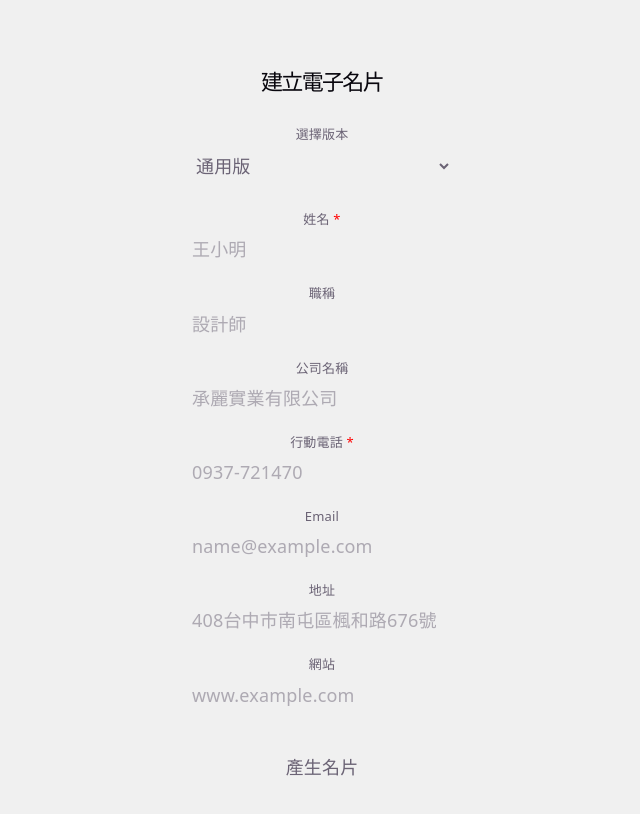
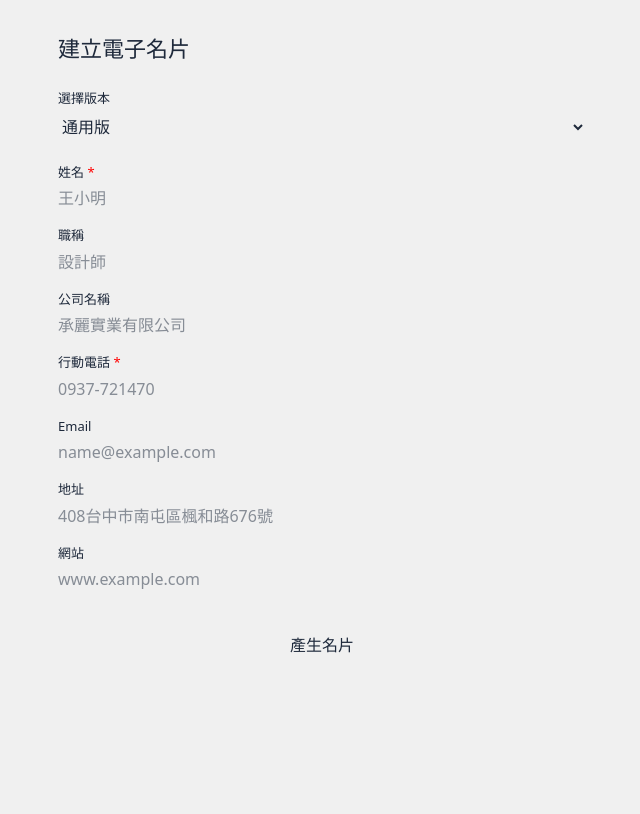
Before and after one commit to Tony191911/business-card, a React (Vite) app: page / in a window 1280 px wide. Shown: the top 814 px of the page, without its empty margins (318-958 px from the left). Built offline with nearby package versions, Linux system fonts and the light colour scheme.

Commit message:
新增wrapper, notfound

```diff
--- a/package.json
+++ b/package.json
@@ -16,6 +16,7 @@
     "react": "^19.2.6",
     "react-dom": "^19.2.6",
     "react-router-dom": "^7.16.0",
+    "styled-components": "^6.4.3",
     "tailwindcss": "^4.3.0"
   },
   "devDependencies": {
--- /dev/null
+++ b/src/assets/wrappers/PublicPages.js
@@ -0,0 +1,39 @@
+import styled from 'styled-components'
+
+const Wrapper = styled.div`
+  min-height: 100vh;
+  width: 100%;
+  background: #ffffff;
+  color: #1e293b;
+
+  .public-page-container {
+    position: relative;
+    display: flex;
+    min-height: 100vh;
+    width: 100%;
+    flex-direction: column;
+    overflow: hidden;
+    background: #ffffff;
+  }
+
+  .public-page-container.beige {
+    background: #f5f3f0;
+  }
+
+  @media (min-width: 1024px) {
+    display: flex;
+    align-items: center;
+    justify-content: center;
+    background: #f0f0f0;
+    padding: 40px 0;
+
+    .public-page-container {
+      min-height: 760px;
+      max-width: 430px;
+      border-radius: 16px;
+      box-shadow: 0 24px 60px rgba(0, 0, 0, 0.18);
+    }
+  }
+`
+
+export default Wrapper
--- /dev/null
+++ b/src/components/NotFound.jsx
@@ -0,0 +1,26 @@
+import { Link } from 'react-router-dom'
+
+function NotFound() {
+  return (
+    <div className="flex min-h-screen w-full items-center justify-center bg-[#f0f0f0] px-6">
+      <div className="rounded-2xl bg-white px-8 py-10 text-center shadow-sm">
+        <h1 className="text-lg font-semibold text-[#1A2B3C]">
+          找不到這張電子名片
+        </h1>
+
+        <p className="mt-3 text-sm text-[#677489]">
+          這張名片可能尚未發布、已封存，或網址輸入錯誤。
+        </p>
+
+        <Link
+          to="/"
+          className="mt-6 inline-flex rounded-xl border border-gray-200 px-5 py-3 text-sm text-[#475569] transition-colors hover:bg-gray-50"
+        >
+          返回首頁
+        </Link>
+      </div>
+    </div>
+  )
+}
+
+export default NotFound
--- /dev/null
+++ b/src/components/PublicActionBtn.jsx
@@ -0,0 +1,41 @@
+import { Link } from 'react-router-dom'
+
+function PublicActionBtn({
+  children,
+  icon,
+  onClick,
+  to,
+  variant = 'outline',
+  size = 'md',
+  className = '',
+}) {
+  const sizeClass = size === 'lg' ? 'py-4 text-[15px]' : 'py-3 text-[13px]'
+
+  const baseClass =
+    'flex items-center justify-center gap-2 rounded-xl tracking-wider transition-colors'
+
+  const variantClass =
+    variant === 'primary'
+      ? 'bg-[#1A2B3C] text-white hover:bg-[#24384d]'
+      : 'border border-gray-200 text-[#475569] hover:bg-gray-50'
+
+  const finalClass = `${baseClass} ${sizeClass} ${variantClass} ${className}`
+
+  if (to) {
+    return (
+      <Link to={to} className={finalClass}>
+        {icon}
+        <span>{children}</span>
+      </Link>
+    )
+  }
+
+  return (
+    <button type="button" onClick={onClick} className={finalClass}>
+      {icon}
+      <span>{children}</span>
+    </button>
+  )
+}
+
+export default PublicActionBtn
--- a/src/index.css
+++ b/src/index.css
@@ -1,113 +1,44 @@
 @import "tailwindcss";
-:root {
-  --text: #6b6375;
-  --text-h: #08060d;
-  --bg: #fff;
-  --border: #e5e4e7;
-  --code-bg: #f4f3ec;
-  --accent: #aa3bff;
-  --accent-bg: rgba(170, 59, 255, 0.1);
-  --accent-border: rgba(170, 59, 255, 0.5);
-  --social-bg: rgba(244, 243, 236, 0.5);
-  --shadow:
-    rgba(0, 0, 0, 0.1) 0 10px 15px -3px, rgba(0, 0, 0, 0.05) 0 4px 6px -2px;
 
-  --sans: system-ui, 'Segoe UI', Roboto, sans-serif;
-  --heading: system-ui, 'Segoe UI', Roboto, sans-serif;
-  --mono: ui-monospace, Consolas, monospace;
-
-  font: 18px/145% var(--sans);
-  letter-spacing: 0.18px;
-  color-scheme: light dark;
-  color: var(--text);
-  background: var(--bg);
-  font-synthesis: none;
-  text-rendering: optimizeLegibility;
-  -webkit-font-smoothing: antialiased;
-  -moz-osx-font-smoothing: grayscale;
-
-  @media (max-width: 1024px) {
-    font-size: 16px;
-  }
-}
-
-@media (prefers-color-scheme: dark) {
-  :root {
-    --text: #9ca3af;
-    --text-h: #f3f4f6;
-    --bg: #16171d;
-    --border: #2e303a;
-    --code-bg: #1f2028;
-    --accent: #c084fc;
-    --accent-bg: rgba(192, 132, 252, 0.15);
-    --accent-border: rgba(192, 132, 252, 0.5);
-    --social-bg: rgba(47, 48, 58, 0.5);
-    --shadow:
-      rgba(0, 0, 0, 0.4) 0 10px 15px -3px, rgba(0, 0, 0, 0.25) 0 4px 6px -2px;
-  }
-
-  #social .button-icon {
-    filter: invert(1) brightness(2);
-  }
+html,
+body,
+#root {
+  min-height: 100%;
+  margin: 0;
 }
 
 body {
-  margin: 0;
   background: #f0f0f0;
+  color: #1e293b;
+  font-family: system-ui, -apple-system, BlinkMacSystemFont, "Segoe UI", sans-serif;
+  -webkit-font-smoothing: antialiased;
+  -moz-osx-font-smoothing: grayscale;
 }
 
 #root {
-  width: 1126px;
-  max-width: 100%;
-  margin: 0 auto;
-  text-align: center;
-  border-inline: 1px solid var(--border);
-  min-height: 100svh;
-  display: flex;
-  flex-direction: column;
+  min-height: 100vh;
+}
+
+* {
   box-sizing: border-box;
 }
 
-h1,
-h2 {
-  font-family: var(--heading);
-  font-weight: 500;
-  color: var(--text-h);
+button,
+input,
+textarea,
+select {
+  font: inherit;
 }
 
-h1 {
-  font-size: 56px;
-  letter-spacing: -1.68px;
-  margin: 32px 0;
-  @media (max-width: 1024px) {
-    font-size: 36px;
-    margin: 20px 0;
-  }
+button {
+  cursor: pointer;
 }
-h2 {
-  font-size: 24px;
-  line-height: 118%;
-  letter-spacing: -0.24px;
-  margin: 0 0 8px;
-  @media (max-width: 1024px) {
-    font-size: 20px;
-  }
+
+a {
+  color: inherit;
+  text-decoration: none;
 }
+
 p {
   margin: 0;
 }
-
-code,
-.counter {
-  font-family: var(--mono);
-  display: inline-flex;
-  border-radius: 4px;
-  color: var(--text-h);
-}
-
-code {
-  font-size: 15px;
-  line-height: 135%;
-  padding: 4px 8px;
-  background: var(--code-bg);
-}
--- a/src/pages/CardPage.jsx
+++ b/src/pages/CardPage.jsx
@@ -1,6 +1,9 @@
 import { Link, useParams } from 'react-router-dom'
 import { Share2, Smartphone, UserCircle, UserPlus } from 'lucide-react'
 import { mockCards } from '../config/mockCards'
+import Wrapper from '../assets/wrappers/PublicPages'
+import PublicActionBtn from '../components/PublicActionBtn'
+import NotFound from '../components/NotFound'
 
 function CardPage() {
   const { slug } = useParams()
@@ -10,11 +13,7 @@ function CardPage() {
   )
 
   if (!data) {
-    return (
-      <div className="flex min-h-screen items-center justify-center text-gray-500">
-        找不到這張電子名片
-      </div>
-    )
+    return <NotFound />
   }
 
   const sortedServices = [...(data.services || [])].sort(
@@ -62,7 +61,7 @@ function CardPage() {
   }
 
   return (
-    <div className="flex min-h-screen w-full justify-center bg-white text-[#1E293B] lg:items-center lg:bg-[#f0f0f0] lg:py-10">
+    <Wrapper>
       <main className="relative flex min-h-screen w-full flex-col overflow-hidden bg-white lg:min-h-[760px] lg:max-w-[430px] lg:rounded-2xl lg:shadow-2xl">
         {/* 上半部：身份資訊 */}
         <section className="flex w-full flex-col items-center bg-[#F5F3EE] px-6 pb-12 pt-20 text-center">
@@ -171,26 +170,26 @@ function CardPage() {
 
           {/* 底部操作 */}
           <div className="mb-4 mt-12 flex w-full gap-4">
-            <button
+            <PublicActionBtn
               type="button"
               onClick={handleAddContact}
               className="flex flex-1 items-center justify-center gap-2 rounded-xl border border-gray-200 py-3 text-[#475569] transition-colors hover:bg-gray-50"
             >
               <UserPlus size={18} strokeWidth={1.5} />
               <span className="text-[13px] tracking-wider">加入聯絡人</span>
-            </button>
+            </PublicActionBtn>
 
-            <Link
+            <PublicActionBtn
               to={`/card/${data.slug}/share`}
               className="flex flex-1 items-center justify-center gap-2 rounded-xl border border-gray-200 py-3 text-[#475569] transition-colors hover:bg-gray-50"
             >
               <Share2 size={18} strokeWidth={1.5} />
               <span className="text-[13px] tracking-wider">分享名片</span>
-            </Link>
+            </PublicActionBtn>
           </div>
         </section>
       </main>
-    </div>
+    </Wrapper>
   )
 }
 
--- a/src/pages/SharePage.jsx
+++ b/src/pages/SharePage.jsx
@@ -2,6 +2,9 @@ import { Link, useParams } from 'react-router-dom'
 import { ArrowLeft, Download, Link as LinkIcon, UserCircle } from 'lucide-react'
 import { QRCodeCanvas } from 'qrcode.react'
 import { mockCards } from '../config/mockCards'
+import Wrapper from '../assets/wrappers/PublicPages'
+import PublicActionBtn from '../components/PublicActionBtn'
+import NotFound from '../components/NotFound'
 
 function SharePage() {
   const { slug } = useParams()
@@ -11,11 +14,7 @@ function SharePage() {
   )
 
   if (!data) {
-    return (
-      <div className="flex min-h-screen items-center justify-center text-gray-500">
-        找不到這張電子名片
-      </div>
-    )
+    return <NotFound />
   }
 
   const baseUrl =
@@ -45,7 +44,7 @@ function SharePage() {
   }
 
   return (
-    <div className="flex min-h-screen w-full items-center justify-center bg-[#f0f0f0] text-[#1A2B3C] lg:py-8">
+    <Wrapper>
       <main className="relative flex min-h-screen w-full flex-col bg-[#f5f3f0] px-5 pb-16 lg:min-h-[720px] lg:max-w-[430px] lg:rounded-3xl lg:shadow-xl">
         {/* top bar */}
         <header className="flex w-full items-center pb-4 pt-8">
@@ -108,14 +107,14 @@ function SharePage() {
           </section>
 
           {/* download */}
-          <button
+          <PublicActionBtn
             type="button"
             onClick={downloadQRCode}
             className="mb-4 flex w-full items-center justify-center gap-2 rounded-xl border-2 border-[#E0E4E8] bg-transparent py-4 text-[15px] font-semibold transition-colors hover:bg-gray-50"
           >
             <Download size={18} strokeWidth={1.8} />
             下載 QR Code
-          </button>
+          </PublicActionBtn>
 
           {/* url */}
           <button
@@ -135,7 +134,7 @@ function SharePage() {
           </p>
         </div>
       </main>
-    </div>
+    </Wrapper>
   )
 }
 
```
Also changed, not shown: 1 other file (tests, documents, lock files or other folders).
